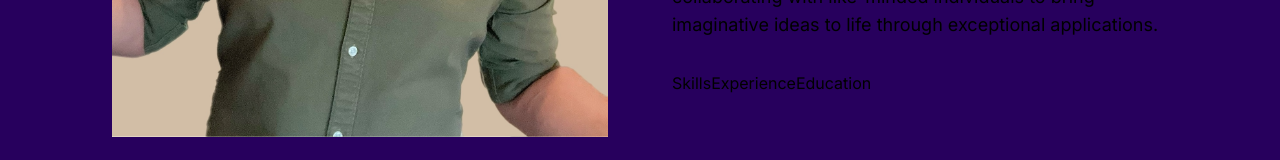
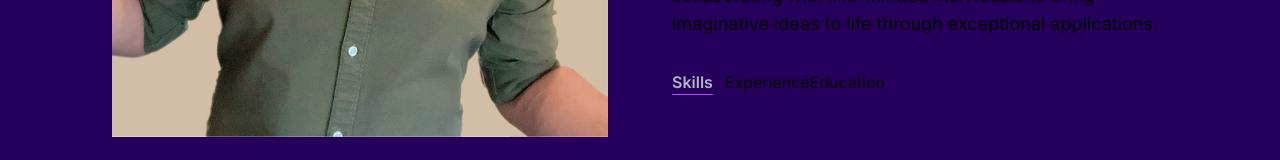
Before and after one commit to DavidAdam1323/my_portfolio_project, a Next.js app: page / in a window 1280 px wide. Shown: the part 944-1104 px from the top of the page. Built offline with nearby package versions, Linux system fonts and the light colour scheme.

Commit message:
Add 'use client' at the top of Page.js, also add TabButton component

```diff
--- a/src/app/components/AboutSection.jsx
+++ b/src/app/components/AboutSection.jsx
@@ -1,7 +1,16 @@
-import React from "react";
+"use client";
+import React, { useTransition, useState, startTransition } from "react";
 import Image from "next/image";
 
 const AboutSection = () => {
+  const [tab, setTab] = useState("skills");
+  const [startTransition, isPending] = useTransition();
+
+  const handleTabChange = (id) => {
+    startTransition(() => {
+      setTab(id);
+    });
+  };
   return (
     <section>
       <div className="md:grid md:grid-cols-2 gap-8 items-center py-8 px-4 xl:gap-16 sm:py-16 xl:px-16">
@@ -28,7 +37,9 @@ const AboutSection = () => {
             ideas to life through exceptional applications.
           </p>
           <div className="flex flex-row mt-8">
-            <span>Skills</span>
+            <span className="mr-3 font-semibold hover:text-white text-[#ADB7BE] border-b border-purple-500">
+              Skills
+            </span>
             <span>Experience</span>
             <span>Education</span>
           </div>
```
Also changed, not shown: src/app/components/TabButton.jsx (added).
